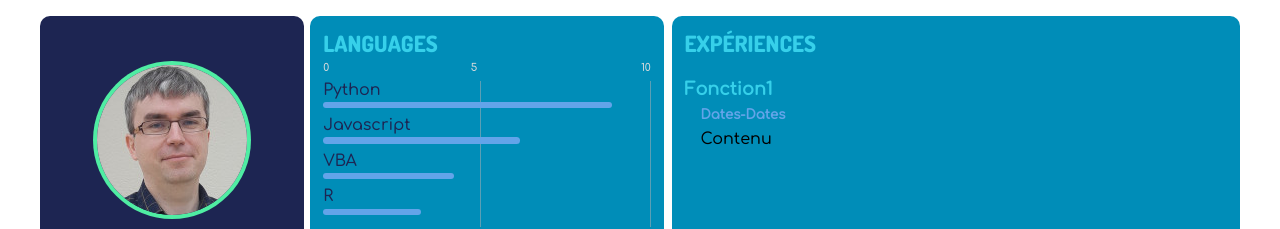
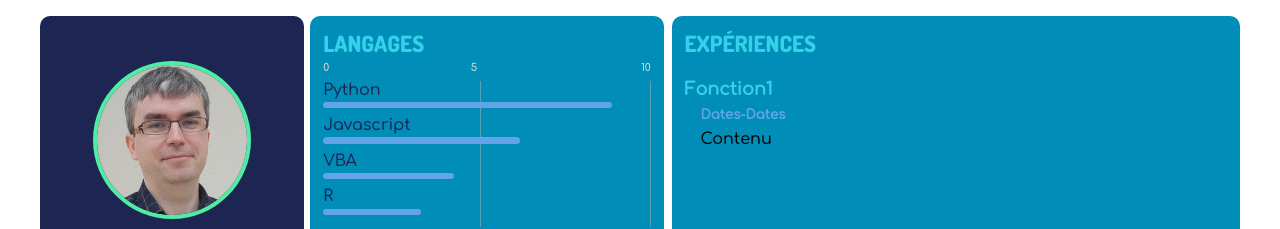
Before and after one commit to S0Imyr/site_perso, a React (Create React App) app: page /skills in a window 1280 px wide. Shown: the top 229 px of the page. Built offline with nearby package versions, Linux system fonts and the light colour scheme; a web font is replaced by a local one.

Commit message:
Fix languages langages

```diff
--- a/src/components/skills/Languages.js
+++ b/src/components/skills/Languages.js
@@ -23,7 +23,7 @@ class Languages extends Component {
                 <ProgressBar
                     data={languages}
                     className="languagesDisplay"
-                    title="languages"
+                    title="langages"
                 />
                 <ProgressBar
                     data={frameworks}
```
